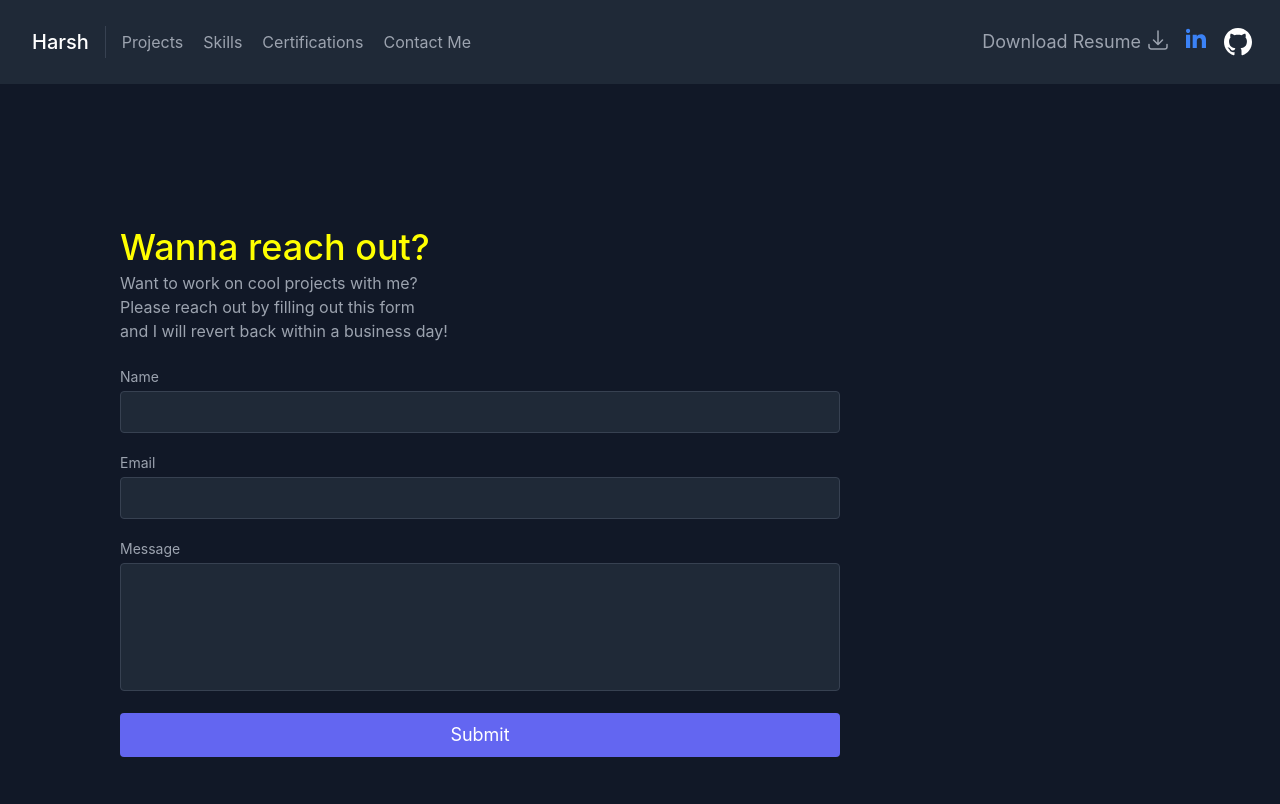
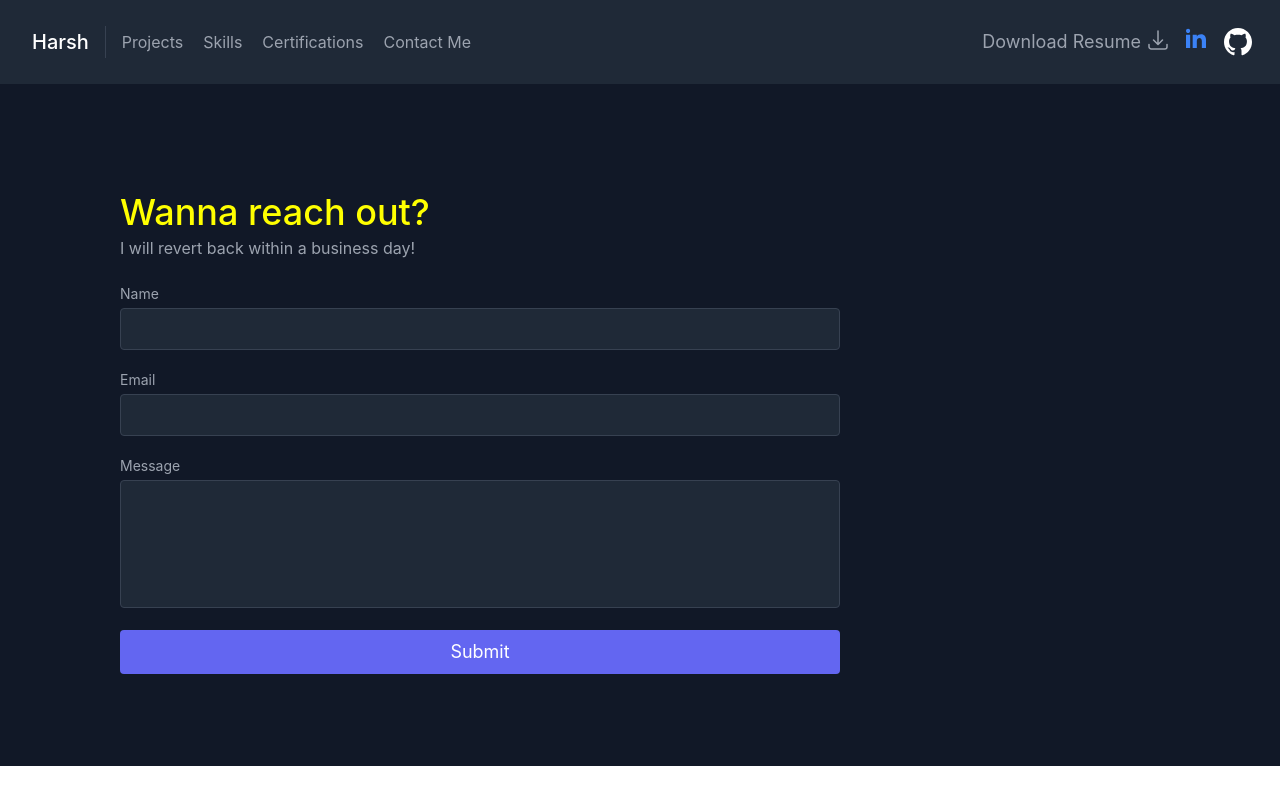
Before and after one commit to harsh3698/portfolioApp, a React (Create React App) app: page /contact in a window 1280 px wide. Shown: the top 804 px of the page. Built offline with nearby package versions, Linux system fonts and the light colour scheme.

Commit message:
Update Contact.jsx

```diff
--- a/src/components/Contact.jsx
+++ b/src/components/Contact.jsx
@@ -29,7 +29,7 @@
       <Navbar />
       <div
         className="container mx-auto flex px-10 py-10 md:flex-row flex-col items-center"
-        style={{ height: "100vh" }}
+        style={{ height: "85.3vh" }}
       >
         <div className="flex lg:w-4/5 sm:mb-2 -mx-40">
           <form
@@ -45,10 +45,8 @@
             >
               Wanna reach out?
             </h2>
-            <p className="leading relaxed mb-5 ">
-              Want to work on cool projects with me?
-              <br /> Please reach out by filling out this form <br />
-              and I will revert back within a business day!
+            <p className="leading relaxed mb-5" >
+              I will revert back within a business day!
             </p>
             {/* <div className="row" style={{display:"flex", flexDirection:"row", justifyContent:"space-between"}}> */}
             <div className="relative mb-4" style={{ width: "100%" }}>
@@ -89,7 +87,7 @@
                 id="message"
                 name="message"
                 onChange={(e) => setMessage(e.target.value)}
-                className="w-full bg-gray-800 rounded border border-gray-700 focus:border-indigo-500 focus:ring-2 focus:ring-indigo-900 h-32 text-base outline-none text-gray-100 py-1 px-3 resize-none leading-6 transition-colors duration-200 ease-in-out"
+                className="w-full h-3/5 bg-gray-800 rounded border border-gray-700 focus:border-indigo-500 focus:ring-2 focus:ring-indigo-900 h-32 text-base outline-none text-gray-100 py-1 px-3 resize-none leading-6 transition-colors duration-200 ease-in-out"
               />
             </div>
             <button
```
